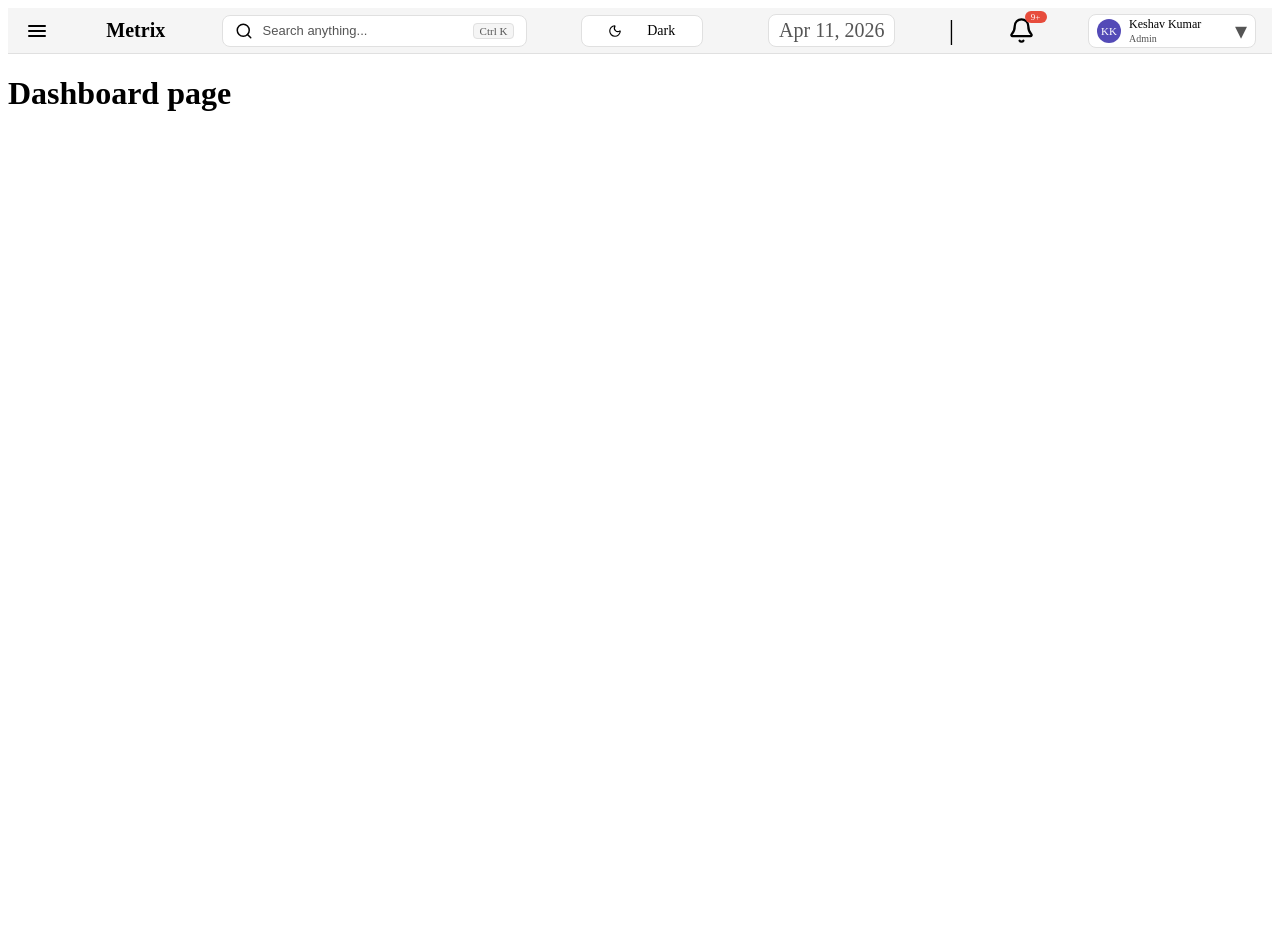
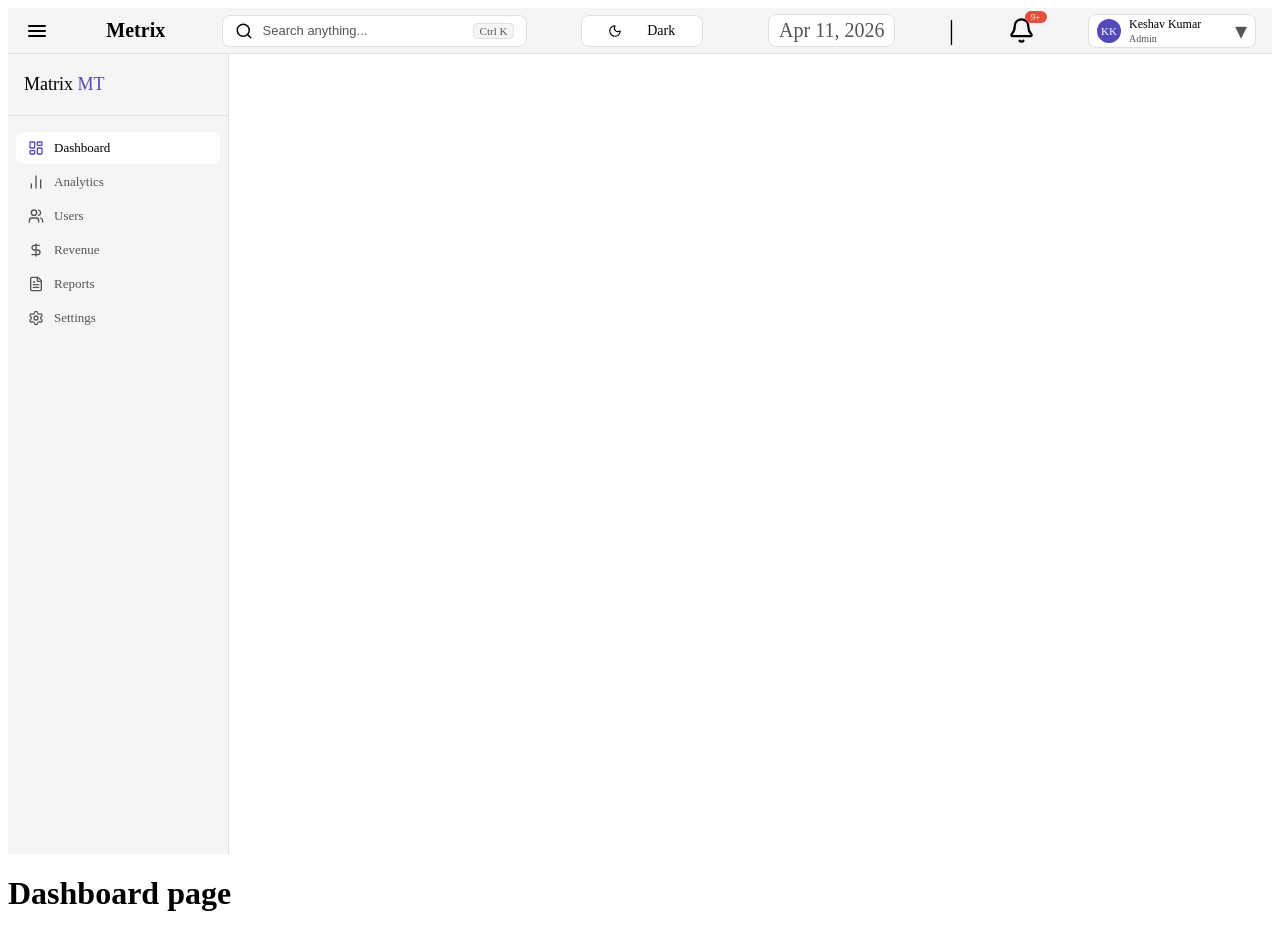
Before and after one commit to Decentkeshu/ANALYTICS-DASHBOARD, a Next.js app: page /Dashboard in a window 1280 px wide. Before the commit the page ends 800 px from the top, so only its background shows below. Built offline with nearby package versions, Linux system fonts and the light colour scheme.

Commit message:
sidebar update

```diff
--- a/app/Dashboard/page.tsx
+++ b/app/Dashboard/page.tsx
@@ -1,5 +1,5 @@
 export default function Dashobard(){
 return<>
-    <h1>Dashboard page</h1>
+    <h1 className="dashboard">Dashboard page</h1>
 </>
 }
--- /dev/null
+++ b/app/components/AppLayout.tsx
@@ -0,0 +1,18 @@
+"use client"
+
+import { useState } from "react"
+import Sidebar from "./sidebar"
+import Navigation from "./navbar"
+
+export default function AppLayout ({children }: {children : React.ReactNode}) {
+    const [sidebarOpen , setSidebarOpen] = useState<boolean>(true)
+  return<>
+
+        <Navigation ontoggle={() => setSidebarOpen(prev => !prev)} />
+        <div className="main">
+            <Sidebar isopen = {sidebarOpen} />
+            {children}
+
+            </div>
+  </>
+}
--- a/app/components/navbar.tsx
+++ b/app/components/navbar.tsx
@@ -4,13 +4,11 @@ import { useState,useEffect,useRef } from "react"
 import { Search } from "lucide-react"
 
 
-export default function Navigation (){
-    const [sidebaOpen,setSidebarOpen] = useState(false);
+export default function Navigation ({ ontoggle }: { ontoggle: () => void }){
     const [isDark , setIsDark] = useState(false);
     const [notification ,setnotification] = useState(13);
     const [date ,setdate] = useState("");
     const inputRef = useRef<HTMLInputElement>(null)
-
 
     useEffect(() => {
     document.documentElement.setAttribute("data-theme", isDark ? "dark" : "light")
@@ -35,12 +33,11 @@ export default function Navigation (){
             year : "numeric",
             day : "numeric"
         })
-        // console.log("date : ",formatted)
         setdate(formatted)
     },[])
     return<>
 <div className="Navbar">
-<div onClick={() => setSidebarOpen(!sidebaOpen)} className="hamburger">
+<div onClick={ontoggle} className="hamburger">
   <div className="hamburger-line" />
   <div className="hamburger-line" />
   <div className="hamburger-line" />
--- a/app/components/sidebar.tsx
+++ b/app/components/sidebar.tsx
@@ -0,0 +1,49 @@
+"use client"
+import { usePathname,useRouter } from "next/navigation"
+import { LayoutDashboard,BarChart2,Users,DollarSign,FileText,Settings } from "lucide-react"
+
+
+const navItems = [
+    {label : "Dashboard", icon : LayoutDashboard, href : "/Dashboard"},
+    {label : "Analytics" , icon : BarChart2 , href : "/Dashboard/analytics"},
+    {label : "Users", icon : Users , href : "/Dashboard/users"},
+    {label : "Revenue" , icon : DollarSign , href : "/Dashboard/revenue"},
+    {label : "Reports" , icon : FileText , href : "/Dashboard/reports"},
+    {label : "Settings", icon : Settings , href : "/Dashboard/settings"}
+]
+export default function Sidebar({ isopen }: { isopen: boolean }){
+    const pathname = usePathname()
+    const router  = useRouter()
+    return(
+        <div style={{
+        width: isopen ? "220px" : "0",
+        overflow: "hidden",
+        transition: "width 0.25s ease",
+        flexShrink: 0,
+        borderRight: isopen ? "1px solid var(--border)" : "0",
+        minHeight: "100vh",
+        position: "sticky",
+        top: "45px",
+       overflowY: "auto",
+        background : "var(--bg-secondary)"
+        }}>
+
+            <div className="sidebar-logo">Matrix <span style={{color : "#534AB7"}}>MT</span></div>
+          <nav className="sidebar-nav">
+            {navItems.map((item) =>{
+                const Icon = item.icon
+                const isActive = pathname === item.href
+                return(
+                    <div key={item.label}
+                    className={`sidebar-item ${isActive ? "sidebar-item-active" : ""}`}
+                    onClick={()=>router.push(item.href)}>
+                        <Icon size={16}/>
+                        <span>{item.label}</span>
+                    </div>
+                )
+            })}
+          </nav>
+        </div>
+
+    )
+}
--- a/app/globals.css
+++ b/app/globals.css
@@ -26,6 +26,7 @@
     gap: 10px;
     padding: 0 16px;
     justify-content: space-between;
+    z-index: 100;
 }
 
 .hamburger {
@@ -192,3 +193,53 @@ html body{
     color: var(--text-secondary);
     margin-left: auto;
 }
+
+.sidebar-logo {
+    font-size: 18px;
+    font-weight: 500;
+    padding: 20px 16px;
+    color: var(--text);
+    border-bottom: 1px solid var(--border);
+    margin-bottom: 8px;
+}
+
+.sidebar-nav {
+    display: flex;
+    flex-direction: column;
+    gap: 2px;
+    padding: 8px;
+}
+
+.sidebar-item {
+    display: flex;
+    align-items: center;
+    gap: 10px;
+    padding: 8px 12px;
+    border-radius: 8px;
+    font-size: 13px;
+    color: var(--text-secondary);
+    cursor: pointer;
+    transition: background 0.15s ease;
+    white-space: nowrap;
+}
+
+.sidebar-item:hover {
+    background: var(--bg);
+    color: var(--text);
+}
+
+.sidebar-item-active {
+    background: var(--bg);
+    color: var(--text);
+    font-weight: 500;
+}
+
+.sidebar-item-active svg {
+    color: #534AB7;
+}
+
+.dashboard {
+    /* margin-top: 50px;
+    margin-left : 250px; */
+    /* margin : auto; */
+}
--- a/app/layout.tsx
+++ b/app/layout.tsx
@@ -2,6 +2,7 @@ import type { Metadata } from "next";
 import { Geist, Geist_Mono } from "next/font/google";
 import "./globals.css";
 import Navigation from "./components/navbar";
+import AppLayout from "./components/AppLayout";
 
 const geistSans = Geist({
   variable: "--font-geist-sans",
@@ -29,8 +30,10 @@ export default function RootLayout({
       className={`${geistSans.variable} ${geistMono.variable} h-full antialiased`}
     >
       <body className="min-h-full flex flex-col">
-        <Navigation/>
-        {children}</body>
+        <AppLayout>
+        {children}
+        </AppLayout>
+        </body>
     </html>
   );
 }
```
Also changed, not shown: app/Dashboard/analytics/page.tsx (added), app/Dashboard/reports/page.tsx (added), app/Dashboard/revenue/page.tsx (added), app/Dashboard/settings/page.tsx (added), app/Dashboard/users/page.tsx (added).
